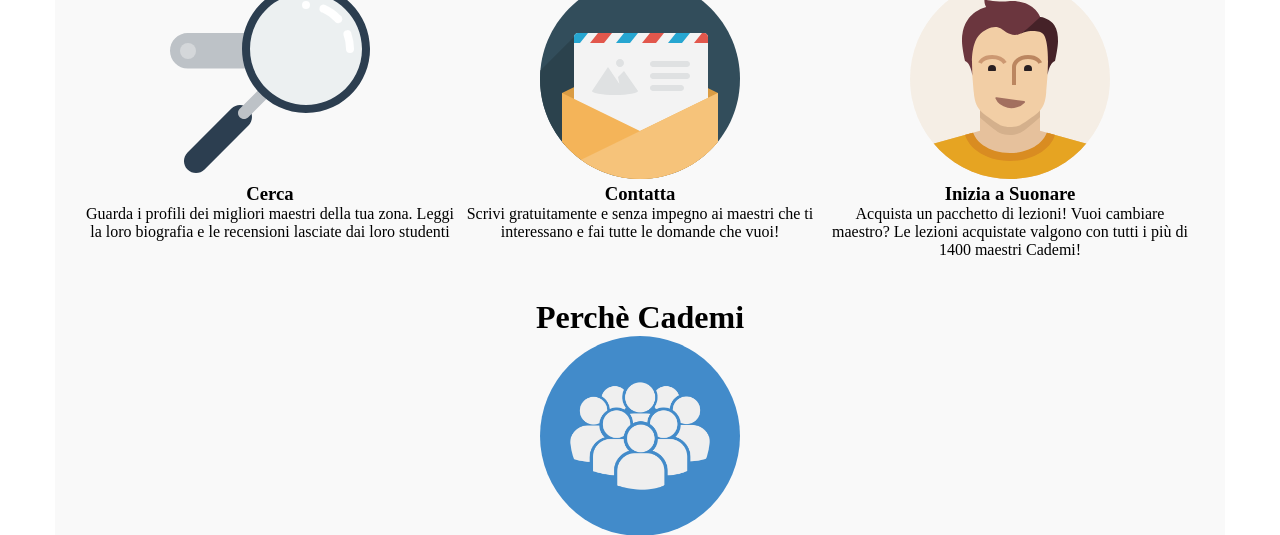
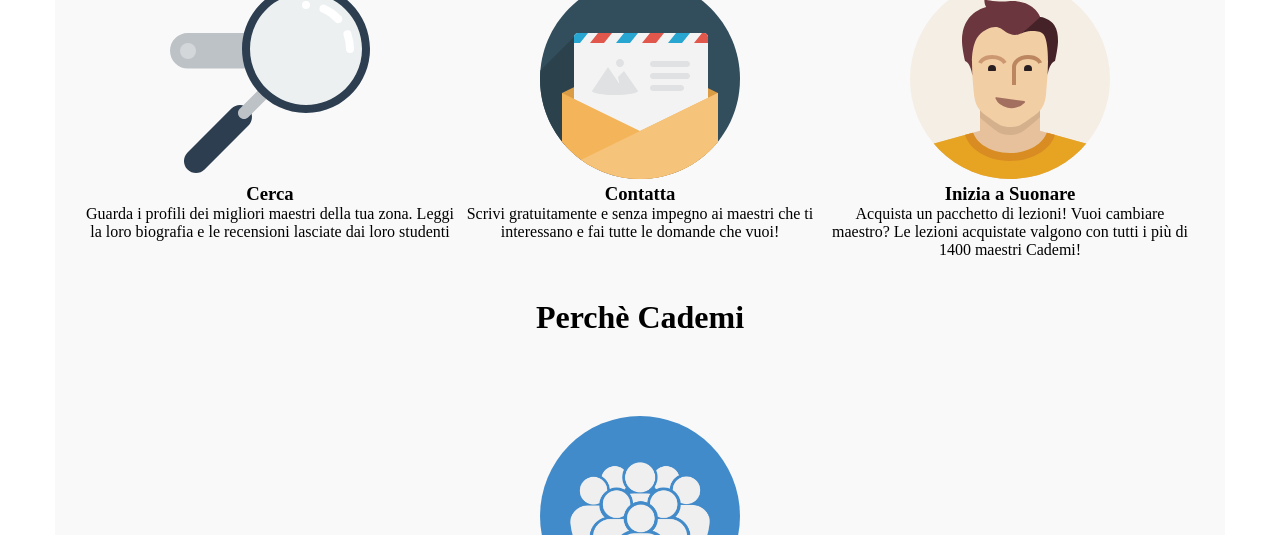
Before and after one commit to lorenzotade/html-css-resp-wannabe-12bool, a plain HTML site: page index.html in a window 1280 px wide. Shown: the part 417-952 px from the top of the page. Drawn offline with Linux system fonts and the light colour scheme.

Commit message:
correzioni

```diff
--- a/style.css
+++ b/style.css
@@ -2,7 +2,8 @@
 #why .container img {
   background-color: #428bca;
   border-radius: 50%;
-  padding: 30px
+  padding: 30px;
+  margin-top: 80px;
 }
 
 /* COMMON */
```
